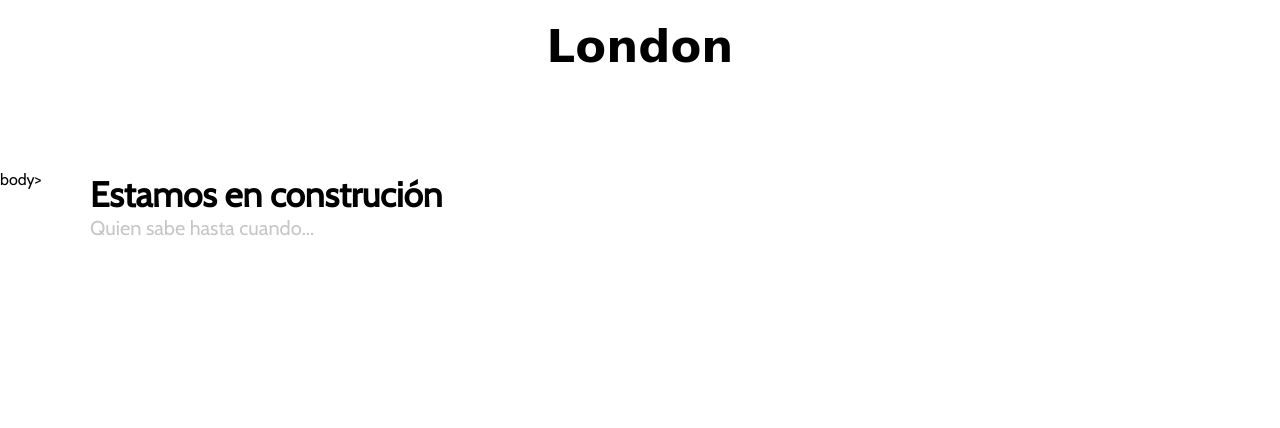
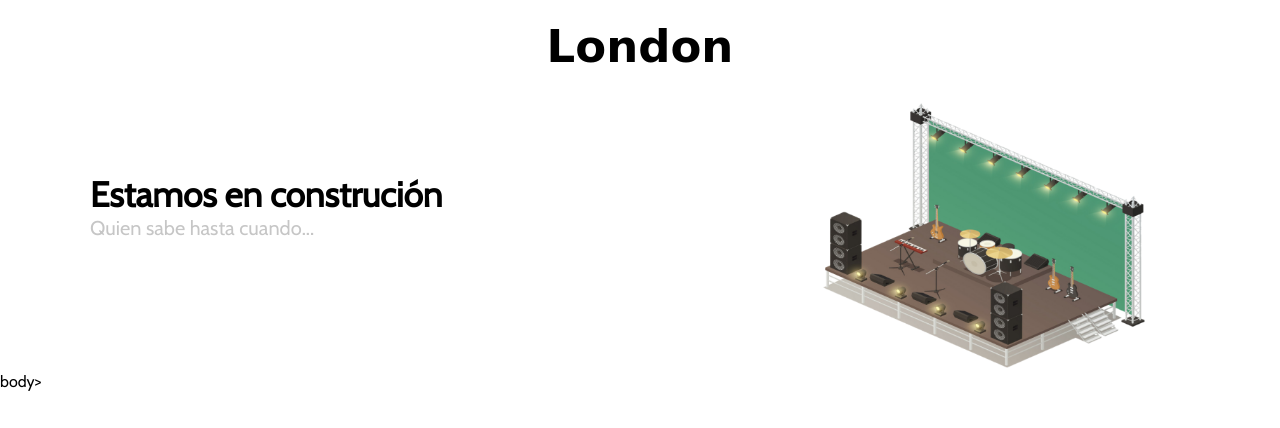
Before and after one commit to JersonMisas18/JersonMisas18.github.io, a plain HTML site: page index.html in a window 1280 px wide. Drawn offline with nearby package versions, Linux system fonts and the light colour scheme; a web font is replaced by a local one.

Commit message:
Update index.html

```diff
--- a/index.html
+++ b/index.html
@@ -124,7 +124,7 @@ div.imagen img{
            </div>
         </div>
         <div class="imagen">
-            <img src="imagenes/img1.png" alt="">
+            <img src="img1.png" alt="">
         </div>
     </div>
 </body>
```
